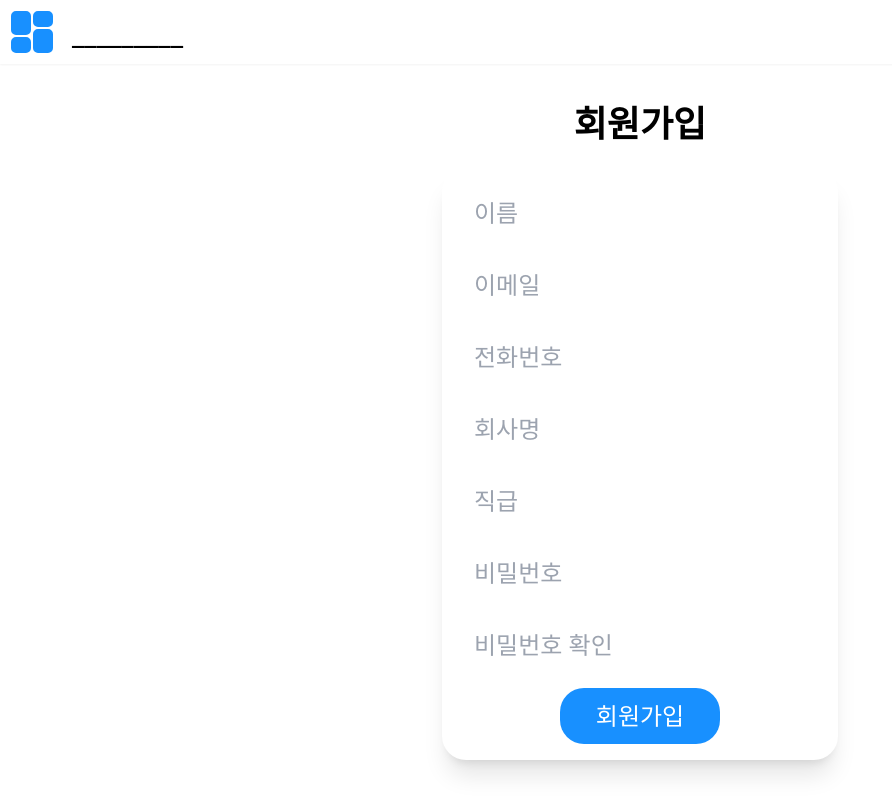
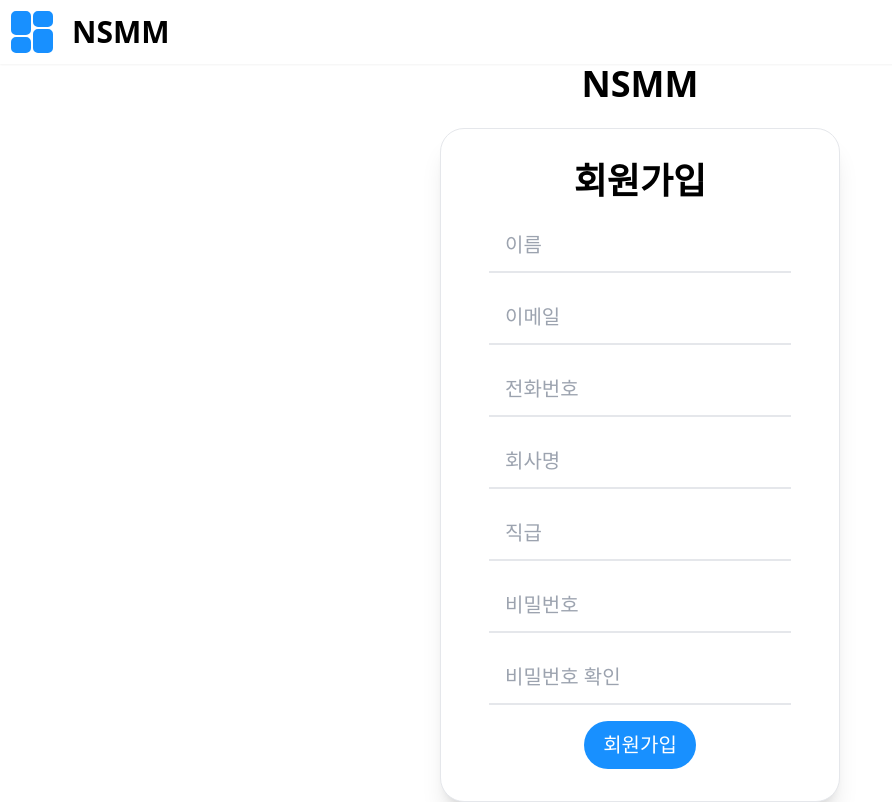
Before and after one commit to NextSpringMysqlMSA/ESG-project2-frontend, a Next.js app: page /signup in a window 1280 px wide. Shown: the whole page, without its empty margins (0-892 px from the left). Built offline with nearby package versions, Linux system fonts and the light colour scheme.

Commit message:
login, signup, navbar, main 포맷 및 초안 수정

```diff
--- a/src/components/auth/login.tsx
+++ b/src/components/auth/login.tsx
@@ -2,20 +2,23 @@ import Link from 'next/link'
 
 export default function Login() {
   return (
-    <div className="flex flex-col items-center justify-center w-full h-full space-y-6">
-      <span className="text-4xl font-bold">______에 로그인하세요</span>
-      <div className="grid p-4 space-y-4 bg-white shadow-xl grid-rows rounded-3xl w-120">
+    <div className="flex flex-col items-center justify-center w-full h-full space-y-10">
+      {/* 헤더============================================================================ */}
+      <span className="text-4xl font-bold">NSMM</span>
+      {/* 로그인 폼======================================================================== */}
+      <div className="grid px-12 py-8 space-y-4 bg-white border shadow-xl w-[400px] grid-rows rounded-3xl">
+        <span className="text-4xl font-bold text-center">로그인</span>
         <input
-          className="w-full pl-4 text-2xl border-1 rounded-3xl h-14 text-start"
-          placeholder="아이디"
+          className="w-full pl-4 text-xl border-b-2 h-14 text-start"
+          placeholder="이메일"
         />
         <input
-          className="w-full pl-4 text-2xl border-1 rounded-3xl h-14 text-start"
+          className="w-full pl-4 text-xl border-b-2 h-14 text-start"
           placeholder="비밀번호"
         />
         <div className="flex flex-col items-center w-full space-y-4">
           <Link href="/home">
-            <button className="w-40 text-2xl text-white bg-[#1890FF] rounded-3xl h-14 hover:cursor-pointer">
+            <button className="w-28 text-xl text-white bg-[#1890FF] rounded-3xl h-12 hover:cursor-pointer">
               로그인
             </button>
           </Link>
--- a/src/components/auth/signup.tsx
+++ b/src/components/auth/signup.tsx
@@ -3,39 +3,40 @@ import Link from 'next/link'
 export default function SignUp() {
   return (
     <div className="flex flex-col items-center justify-center w-full h-full space-y-6">
-      <span className="text-4xl font-bold">회원가입</span>
-      <div className="grid p-4 space-y-4 bg-white shadow-xl grid-rows rounded-3xl w-120">
+      <span className="text-4xl font-bold">NSMM</span>
+      <div className="grid px-12 py-8 space-y-4 w-[400px] bg-white border shadow-xl grid-rows rounded-3xl w-120">
+        <span className="text-4xl font-bold text-center">회원가입</span>
         <input
-          className="w-full pl-4 text-2xl border-1 rounded-3xl h-14 text-start"
+          className="w-full pl-4 text-xl border-b-2 h-14 text-start"
           placeholder="이름"
         />
         <input
-          className="w-full pl-4 text-2xl border-1 rounded-3xl h-14 text-start"
+          className="w-full pl-4 text-xl border-b-2 h-14 text-start"
           placeholder="이메일"
         />
         <input
-          className="w-full pl-4 text-2xl border-1 rounded-3xl h-14 text-start"
+          className="w-full pl-4 text-xl border-b-2 h-14 text-start"
           placeholder="전화번호"
         />
         <input
-          className="w-full pl-4 text-2xl border-1 rounded-3xl h-14 text-start"
+          className="w-full pl-4 text-xl border-b-2 h-14 text-start"
           placeholder="회사명"
         />
         <input
-          className="w-full pl-4 text-2xl border-1 rounded-3xl h-14 text-start"
+          className="w-full pl-4 text-xl border-b-2 h-14 text-start"
           placeholder="직급"
         />
         <input
-          className="w-full pl-4 text-2xl border-1 rounded-3xl h-14 text-start"
+          className="w-full pl-4 text-xl border-b-2 h-14 text-start"
           placeholder="비밀번호"
         />
         <input
-          className="w-full pl-4 text-2xl border-1 rounded-3xl h-14 text-start"
+          className="w-full pl-4 text-xl border-b-2 h-14 text-start"
           placeholder="비밀번호 확인"
         />
         <div className="flex flex-col items-center w-full space-y-4">
           <Link href="/home">
-            <button className="w-40 text-2xl text-white bg-[#1890FF] rounded-3xl h-14 hover:cursor-pointer">
+            <button className="w-28 text-xl text-white bg-[#1890FF] rounded-3xl h-12 hover:cursor-pointer">
               회원가입
             </button>
           </Link>
--- a/src/components/layout/homeNavbar.tsx
+++ b/src/components/layout/homeNavbar.tsx
@@ -5,10 +5,10 @@ export default function HomeNavbar() {
     <div className="flex flex-row items-center justify-between w-full p-2 shadow-sm">
       <Link href="/" className="flex flex-row items-center">
         <img src="/dash.svg" alt="logo" className="w-12 mr-4" />
-        <span className="text-3xl font-bold">_______</span>
+        <span className="text-3xl font-bold">NSMM</span>
       </Link>
       <div className="flex flex-row gap-4">
-        <Link href="/">
+        <Link href="/login">
           <button className="flex items-center justify-center w-24 h-12 text-white bg-[#1890FF] rounded-3xl hover:cursor-pointer">
             로그아웃
           </button>
--- a/src/components/layout/navbar.tsx
+++ b/src/components/layout/navbar.tsx
@@ -5,7 +5,7 @@ export default function NavBar() {
     <div className="flex flex-row items-center w-full p-2 shadow-sm">
       <Link href="/" className="flex flex-row items-center">
         <img src="/dash.svg" alt="logo" className="w-12 mr-4" />
-        <span className="text-3xl font-bold">_________</span>
+        <span className="text-3xl font-bold">NSMM</span>
       </Link>
     </div>
   )
--- a/src/components/main.tsx
+++ b/src/components/main.tsx
@@ -5,7 +5,7 @@ export default function Main() {
     <div className="flex flex-col items-center justify-center w-full h-screen space-y-24">
       <div className="flex flex-row items-center justify-center w-full">
         <img src="/dash.svg" alt="icon" className="h-24 mr-4" />
-        <span className="text-5xl text-black">___________________</span>
+        <span className="text-5xl font-bold text-black">NSMM</span>
       </div>
       <Link href="/login">
         <button className="items-center w-40 text-3xl text-center text-white bg-[#1890FF] rounded-3xl h-14 hover:cursor-pointer">
--- a/src/components/svg/email.tsx
+++ b/src/components/svg/email.tsx
@@ -9,8 +9,8 @@ export default function Email() {
         d="M4 7.00005L10.2 11.65C11.2667 12.45 12.7333 12.45 13.8 11.65L20 7"
         stroke="currentColor"
         strokeWidth="2"
-        stroke-linecap="round"
-        stroke-linejoin="round"
+        strokeLinecap="round"
+        strokeLinejoin="round"
       />
       <rect
         x="3"
```
